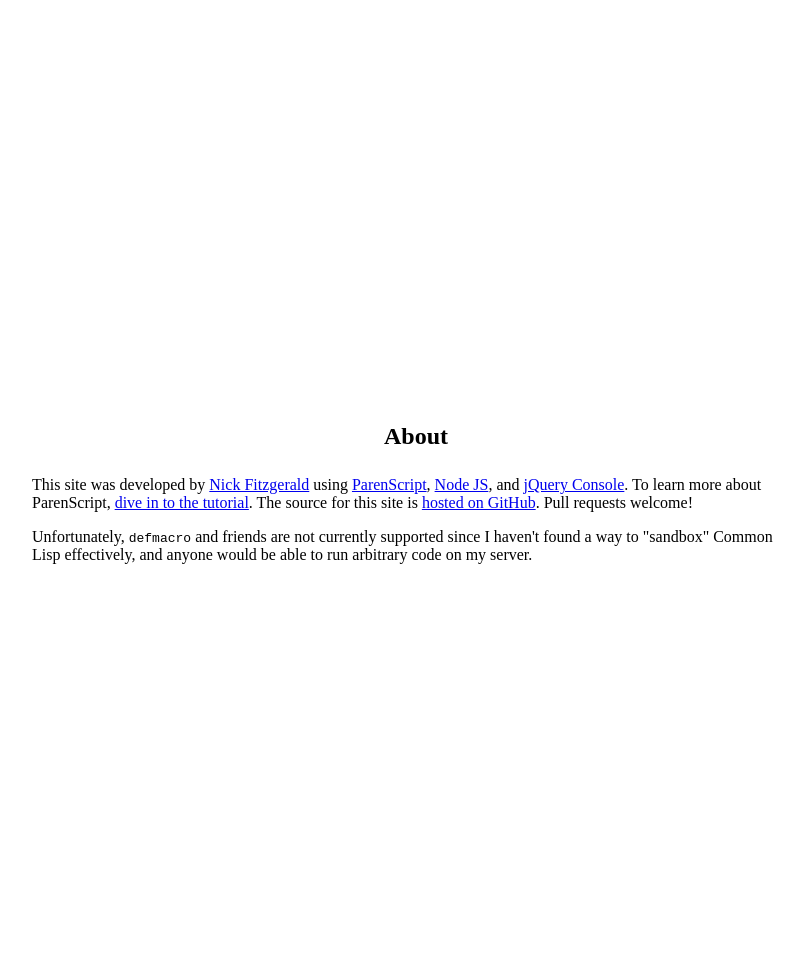
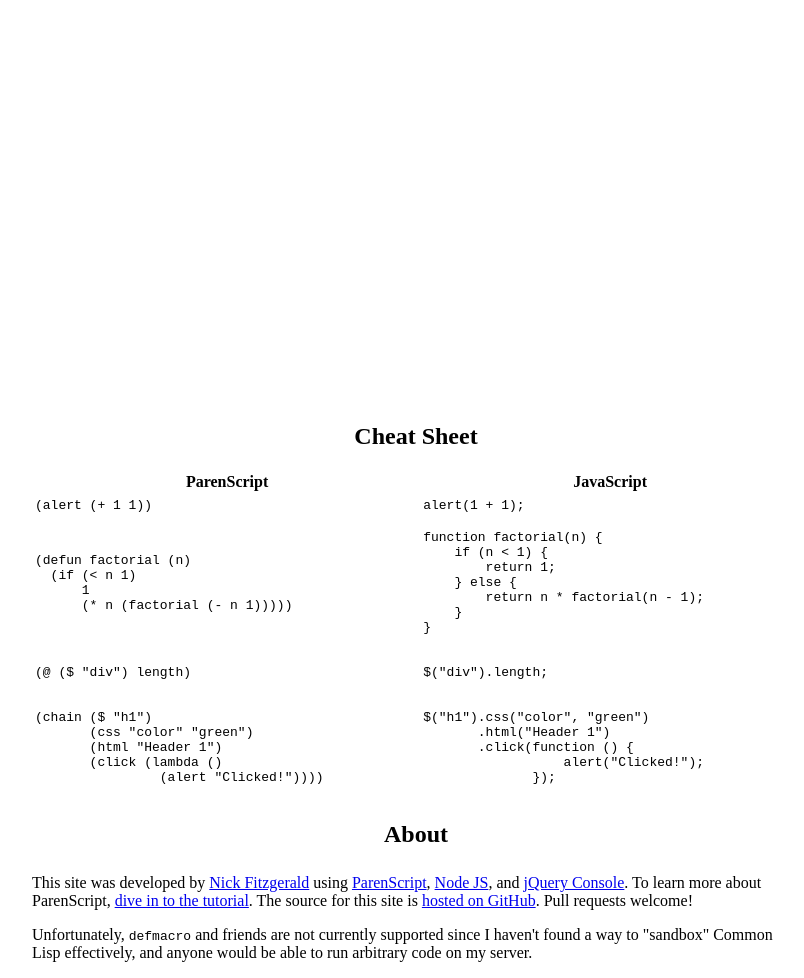
Before and after one commit to fitzgen/tryparenscript.com, a plain HTML site: page client/index.html in a window 1280 px wide. Shown: the part 96-1074 px from the top of the page, without its empty margins (224-1028 px from the left). Before the commit the page ends 800 px from the top, so only its background shows below. Drawn offline with nearby package versions, Linux system fonts and the light colour scheme; a script that the page names is missing.

Commit message:
Adding a little cheat sheet

```diff
--- a/client/index.html
+++ b/client/index.html
@@ -5,11 +5,12 @@
     <style type="text/css" media="screen">
       body { margin: 0; padding: 0; }
       div#about { width: 60%; margin: 0 auto;}
+      table { width: 100%; }
       h1 { font-size: 3em; }
       h1, h2 { text-align: center; margin: 10px; padding: 10px; }
       div#console
-        { font-size: 14px; margin-top:1em; width: 100%;
-           height: 400px; }
+       { font-size: 14px; margin-top:1em; width: 100%;
+          height: 400px; }
       div#console div.jquery-console-inner
        { width:100%; height:400px; background:#efefef; padding:0.5em;
          overflow:auto; }
@@ -32,6 +33,47 @@
     <h1>Try ParenScript</h1>
     <div id="console"></div>
     <div id="about">
+      <h2>Cheat Sheet</h2>
+      <div id="tut1">
+        <table>
+          <tr valign="center">
+            <th>ParenScript</th>
+            <th>JavaScript</th>
+          </tr>
+          <tr>
+            <td><code>(alert (+ 1 1))</code></td>
+            <td><code>alert(1 + 1);</code></td>
+          </tr>
+          <tr>
+            <td><pre>(defun factorial (n)
+  (if (< n 1)
+      1
+      (* n (factorial (- n 1)))))</pre></td>
+            <td><pre>function factorial(n) {
+    if (n < 1) {
+        return 1;
+    } else {
+        return n * factorial(n - 1);
+    }
+}</pre></td>
+          </tr>
+            <td><pre>(@ ($ "div") length)</pre></td>
+            <td><pre>$("div").length;</pre></td>
+          </tr>
+          </tr>
+            <td><pre>(chain ($ "h1")
+       (css "color" "green")
+       (html "Header 1")
+       (click (lambda ()
+                (alert "Clicked!"))))</pre></td>
+            <td><pre>$("h1").css("color", "green")
+       .html("Header 1")
+       .click(function () {
+                  alert("Clicked!");
+              });</pre></td>
+          </tr>
+        </table>
+      </div>
       <h2>About</h2>
       <p>
         This site was developed by <a href="http://fitzgeraldnick.com/">Nick
```
